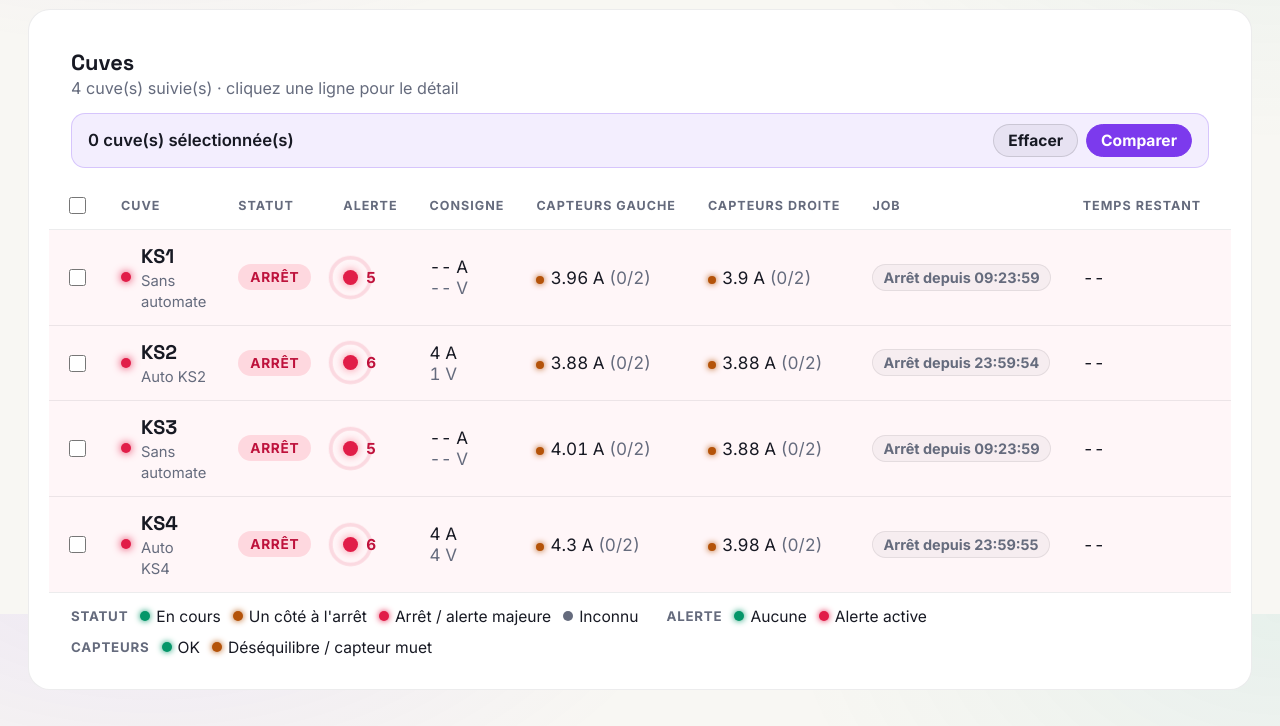
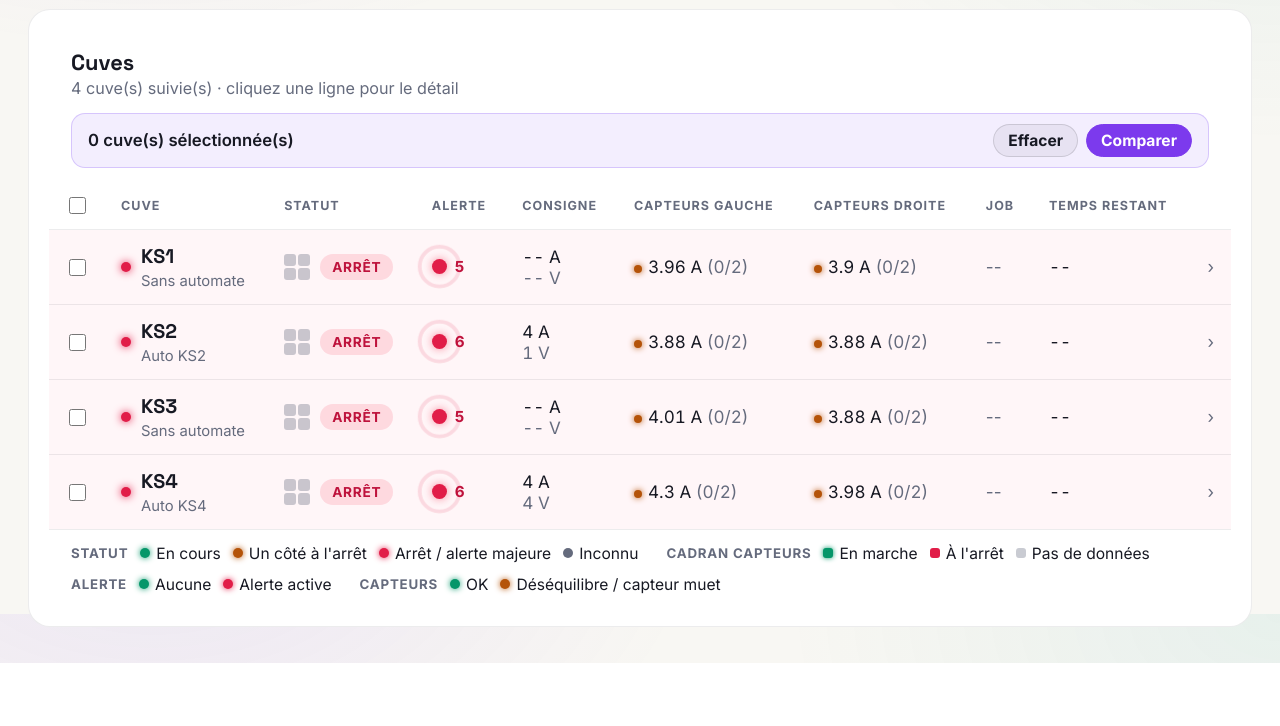
Before and after one commit to McDams/Visuals-V2, a Flask app: page / in a window 1280 px wide. Shown: the part 186-912 px from the top of the page. After the commit the page ends 849 px from the top, so only its background shows below. Run offline with Flask 3, Linux system fonts and the light colour scheme.

Commit message:
Statut: cadran 4 zones (état capteurs) + Job masqué temporairement
- Cadran 2x2 dans la colonne Statut : chaque zone = 1 capteur (2 gauche,
  2 droite), vert=en marche, rouge=arrêt, gris=pas de données.
- Nouveau champ backend "running" par capteur (courant >= seuil d'arrêt).
- Colonne Job : valeurs remplacées par "--" (données pas encore fiables),
  le job reste calculé côté backend pour les alertes.
- Légende du cadran ajoutée.

Co-Authored-By: Claude Sonnet 5 <noreply@anthropic.com>

```diff
--- a/services/chart_service.py
+++ b/services/chart_service.py
@@ -194,11 +194,15 @@ def _build_node_tables(left_sensors, right_sensors, series_map, sensors_with_rea
             # On n'expose un horodatage "dernière mesure" que pour un capteur ayant une vraie
             # ligne : la série de secours est datée "maintenant" et paraîtrait faussement fraîche.
             last_seen = points[-1]["time"] if has_data and points else None
+            # "running" (en marche) : le capteur remonte une vraie valeur ET son courant dépasse
+            # le seuil d'arrêt. Sert au cadran 4 zones du tableau (une zone verte = capteur actif).
+            running = has_data and value is not None and value >= STOP_CURRENT_THRESHOLD_A
             latest.append(
                 {
                     "name": sensor.get("name") or sensor.get("id"),
                     "current": value,
                     "reporting": has_data,
+                    "running": running,
                     "last_seen": last_seen.isoformat() if last_seen else None,
                 }
             )
--- a/static/css/dashboard.css
+++ b/static/css/dashboard.css
@@ -239,6 +239,11 @@ h1, h2, h3, .brand-title, .clock-time, .tank-stat-value, .modal-header h2, .kpi-
 .legend-dot--warn { background: var(--warn); box-shadow: 0 0 6px var(--warn); }
 .legend-dot--critical { background: var(--critical); box-shadow: 0 0 6px var(--critical); }
 .legend-dot--unknown { background: var(--muted); }
+/* Pastilles carrées de la légende du cadran capteurs (mêmes couleurs que les zones du tableau). */
+.legend-quad { width: 10px; height: 10px; border-radius: 3px; flex-shrink: 0; }
+.legend-quad--running { background: var(--ok); box-shadow: 0 0 5px var(--ok); }
+.legend-quad--stopped { background: var(--critical); }
+.legend-quad--nodata { background: var(--muted); opacity: 0.35; }
 
 /* ---------- Barre de comparaison ---------- */
 .compare-bar {
@@ -300,6 +305,19 @@ h1, h2, h3, .brand-title, .clock-time, .tank-stat-value, .modal-header h2, .kpi-
 .node-cell-dot { display: inline-block; width: 8px; height: 8px; border-radius: 50%; margin-right: 6px; }
 .node-cell-dot--ok { background: var(--ok); }
 .node-cell-dot--warn { background: var(--warn); box-shadow: 0 0 6px var(--warn); }
+
+/* Cellule Statut : cadran 4 zones (état des capteurs) + badge texte, alignés horizontalement. */
+.status-cell { display: flex; align-items: center; gap: 10px; }
+/* Cadran 2×2 : colonne gauche = capteurs gauche, colonne droite = capteurs droite. */
+.status-cadran {
+  display: grid; grid-template-columns: 1fr 1fr; grid-template-rows: 1fr 1fr;
+  gap: 2px; width: 26px; height: 26px; flex-shrink: 0;
+}
+.sensor-quad { border-radius: 3px; background: var(--muted); }
+.sensor-quad--running { background: var(--ok); box-shadow: 0 0 5px var(--ok); }   /* capteur en marche */
+.sensor-quad--stopped { background: var(--critical); }                            /* capteur à l'arrêt */
+.sensor-quad--nodata { background: var(--muted); opacity: 0.35; }                 /* pas de données */
+.sensor-quad--empty { background: transparent; border: 1px dashed var(--border); } /* zone non assignée */
 
 .job-pill {
   display: inline-flex; padding: 4px 10px; border-radius: 999px; font-size: 0.76rem; font-weight: 700;
--- a/static/js/dashboard.js
+++ b/static/js/dashboard.js
@@ -369,6 +369,30 @@ function renderTankTable() {
     return `<span class="node-cell-dot ${dotClass}"></span>${node.avg_current != null ? node.avg_current + ' A' : '--'}${suffix}`;
   };
 
+  // Cadran 4 zones du statut : chaque zone représente un capteur et sa couleur indique s'il est
+  // en marche. Disposition 2×2 : colonne gauche = capteurs du côté gauche, colonne droite = côté
+  // droit. Vert = en marche, rouge = à l'arrêt, gris = pas de données, pointillé = non assigné.
+  const quadClass = (sensor) => {
+    if (!sensor) return 'sensor-quad--empty';
+    if (!sensor.reporting) return 'sensor-quad--nodata';
+    return sensor.running ? 'sensor-quad--running' : 'sensor-quad--stopped';
+  };
+  const quadTitle = (sensor) => {
+    if (!sensor) return 'Non assigné';
+    const etat = !sensor.reporting ? 'pas de données' : sensor.running ? 'en marche' : 'à l’arrêt';
+    return `${sensor.name} : ${etat}`;
+  };
+  const statusCadran = (view) => {
+    const left = view.nodes?.left?.sensors || [];
+    const right = view.nodes?.right?.sensors || [];
+    // Ordre des zones : G1, D1, G2, D2 (rempli ligne par ligne dans la grille 2×2).
+    const cells = [left[0], right[0], left[1], right[1]];
+    const zones = cells
+      .map((s) => `<span class="sensor-quad ${quadClass(s)}" title="${quadTitle(s)}"></span>`)
+      .join('');
+    return `<div class="status-cadran" role="img" aria-label="État des 4 capteurs">${zones}</div>`;
+  };
+
   tbody.innerHTML = state.tankViews
     .map((view) => {
       const stats = statsByTank[view.tank] || {};
@@ -378,11 +402,10 @@ function renderTankTable() {
       const hasMajor = tankAlerts.some((a) => a.severity === 'major');
       const hasProblem = tankAlerts.length > 0;
 
-      const jobCell = !view.job
-        ? '<span class="muted">--</span>'
-        : view.job.name
-          ? `<span class="job-pill${view.job.overrun ? ' job-pill--overrun' : ''}">${view.job.name} · ${formatTime(view.job.start_time)} → ${formatTime(view.job.predicted_end)}</span>`
-          : `<span class="job-pill job-pill--stopped">Arrêt depuis ${formatTime(view.job.not_running_since)}</span>`;
+      // Colonne Job masquée temporairement : pas encore de valeurs fiables à afficher. Le job
+      // reste calculé côté backend (alertes de dépassement de durée) ; on n'affiche que "--" ici.
+      // À réactiver quand les données de job seront correctes.
+      const jobCell = '<span class="muted">--</span>';
 
       // Temps restant remonté par l'automate (time_remaining, en secondes). Affiché uniquement
       // si la cuve est EN MARCHE (au moins un côté actif) : un temps restant sur une cuve à
@@ -406,7 +429,12 @@ function renderTankTable() {
             </div>
           </div>
         </td>
-        <td><span class="status-badge status-badge--${visual}">${statusLabel}</span></td>
+        <td>
+          <div class="status-cell">
+            ${statusCadran(view)}
+            <span class="status-badge status-badge--${visual}">${statusLabel}</span>
+          </div>
+        </td>
         <td>
           <div class="alert-dot-cell">
             <span class="alert-dot${hasProblem ? ' alert-dot--problem' : ''}" data-tank="${view.tank}" title="${hasProblem ? tankAlerts.length + ' alerte(s)' : 'Aucune alerte'}"></span>
--- a/templates/dashboard.html
+++ b/templates/dashboard.html
@@ -112,6 +112,13 @@
             <span class="legend-item"><span class="legend-dot legend-dot--critical"></span>Arrêt / alerte majeure</span>
             <span class="legend-item"><span class="legend-dot legend-dot--unknown"></span>Inconnu</span>
           </div>
+          <!-- Légende du cadran 4 zones : chaque zone = 1 capteur (2 à gauche, 2 à droite). -->
+          <div class="legend-group">
+            <span class="legend-title">Cadran capteurs</span>
+            <span class="legend-item"><span class="legend-quad legend-quad--running"></span>En marche</span>
+            <span class="legend-item"><span class="legend-quad legend-quad--stopped"></span>À l'arrêt</span>
+            <span class="legend-item"><span class="legend-quad legend-quad--nodata"></span>Pas de données</span>
+          </div>
           <div class="legend-group">
             <span class="legend-title">Alerte</span>
             <span class="legend-item"><span class="legend-dot legend-dot--ok"></span>Aucune</span>
```
